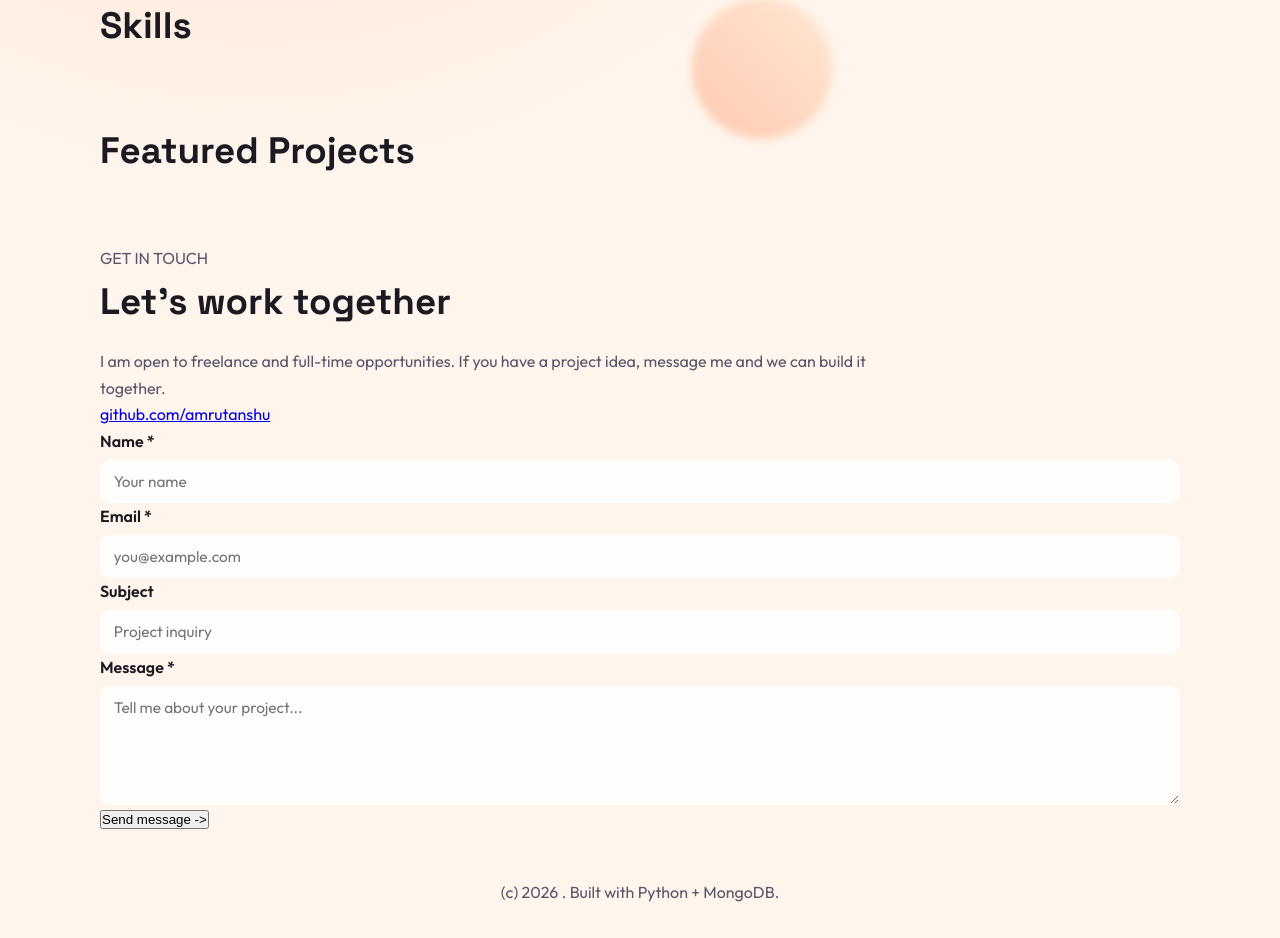
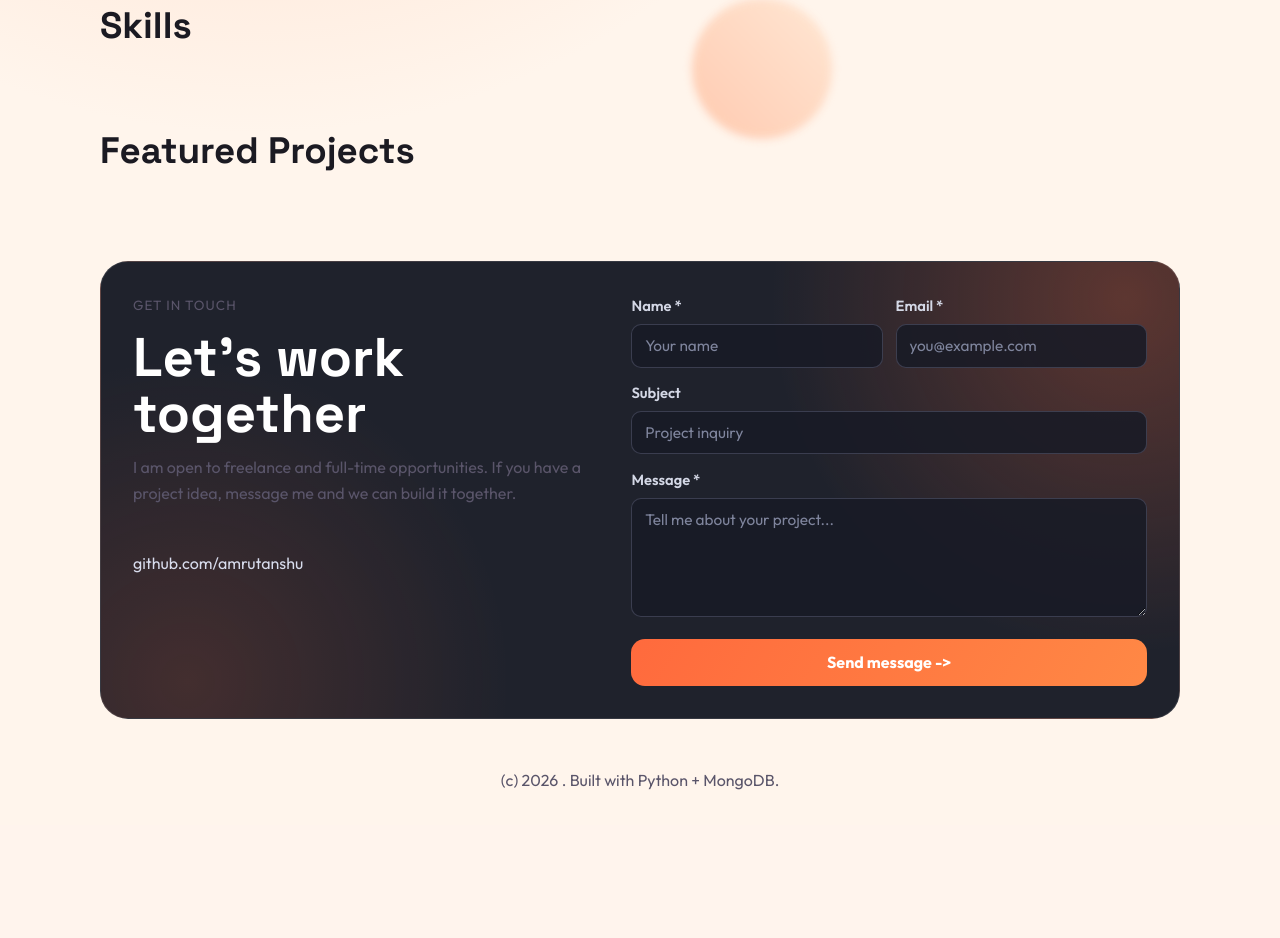
Before and after one commit to amrutanshu2003/amrutanshupanda, a Python web app: template templates/index.html in a window 1280 px wide. Shown: the part 706-1644 px from the top of the page. After the commit the page ends 1496 px from the top, so only its background shows below. Run offline with Jinja, Linux system fonts and the light colour scheme; the template is opened without the code that fills it, so the values that code supplies are empty.

Commit message:
Updated Style.css

```diff
--- a/static/style.css
+++ b/static/style.css
@@ -319,21 +319,94 @@ main {
   font-weight: 600;
 }
 
-.contact {
-  text-align: center;
-  padding: 2rem 1rem;
-  border-radius: 18px;
-  background: linear-gradient(130deg, var(--card), transparent);
-  border: 1px solid var(--surface-border);
+.contact-block {
+  margin-top: 4rem;
+  padding: 2rem;
+  border-radius: 28px;
+  border: 1px solid rgba(255, 255, 255, 0.1);
+  background:
+    radial-gradient(circle at 95% 8%, rgba(255, 106, 61, 0.28), transparent 32%),
+    radial-gradient(circle at 8% 92%, rgba(255, 106, 61, 0.16), transparent 30%),
+    #1f222c;
+  color: #f3f4f8;
 }
 
-.contact .btn {
-  margin-top: 1rem;
-  display: inline-block;
+.contact-layout {
+  display: grid;
+  grid-template-columns: 0.95fr 1.05fr;
+  gap: 2rem;
+  align-items: start;
 }
 
-.contact a {
-  color: var(--text);
+.contact-left h2 {
+  font-size: clamp(2rem, 5vw, 3.4rem);
+  line-height: 1.03;
+  color: #ffffff;
+  margin-bottom: 0.8rem;
+}
+
+.contact-kicker {
+  color: #ff6a3d;
+  letter-spacing: 0.08em;
+  font-size: 0.84rem;
+  margin-bottom: 0.8rem;
+}
+
+.contact-copy {
+  color: #c6cad8;
+  max-width: 420px;
+}
+
+.contact-links {
+  display: grid;
+  gap: 0.6rem;
+  margin-top: 1.5rem;
+}
+
+.contact-links a {
+  color: #d8dced;
+  text-decoration: none;
+}
+
+.contact-form {
+  display: grid;
+  gap: 0.85rem;
+}
+
+.contact-form label {
+  color: #d4d8e6;
+  font-size: 0.92rem;
+}
+
+.contact-form input,
+.contact-form textarea {
+  border: 1px solid rgba(120, 126, 156, 0.35);
+  background: rgba(24, 27, 38, 0.88);
+  color: #f1f3fb;
+}
+
+.contact-form input::placeholder,
+.contact-form textarea::placeholder {
+  color: #7f859d;
+}
+
+.form-grid {
+  display: grid;
+  grid-template-columns: 1fr 1fr;
+  gap: 0.8rem;
+}
+
+.contact-submit {
+  margin-top: 0.5rem;
+  border: 0;
+  border-radius: 14px;
+  padding: 0.85rem 1rem;
+  font-family: "Outfit", sans-serif;
+  font-size: 1rem;
+  font-weight: 700;
+  color: #fff;
+  cursor: pointer;
+  background: linear-gradient(120deg, #ff6a3d, #ff8845);
 }
 
 .footer {
@@ -411,6 +484,14 @@ textarea {
   .profile-wrap {
     justify-content: flex-start;
   }
+
+  .contact-layout {
+    grid-template-columns: 1fr;
+  }
+
+  .form-grid {
+    grid-template-columns: 1fr;
+  }
 }
 
 @media (max-width: 560px) {
```
